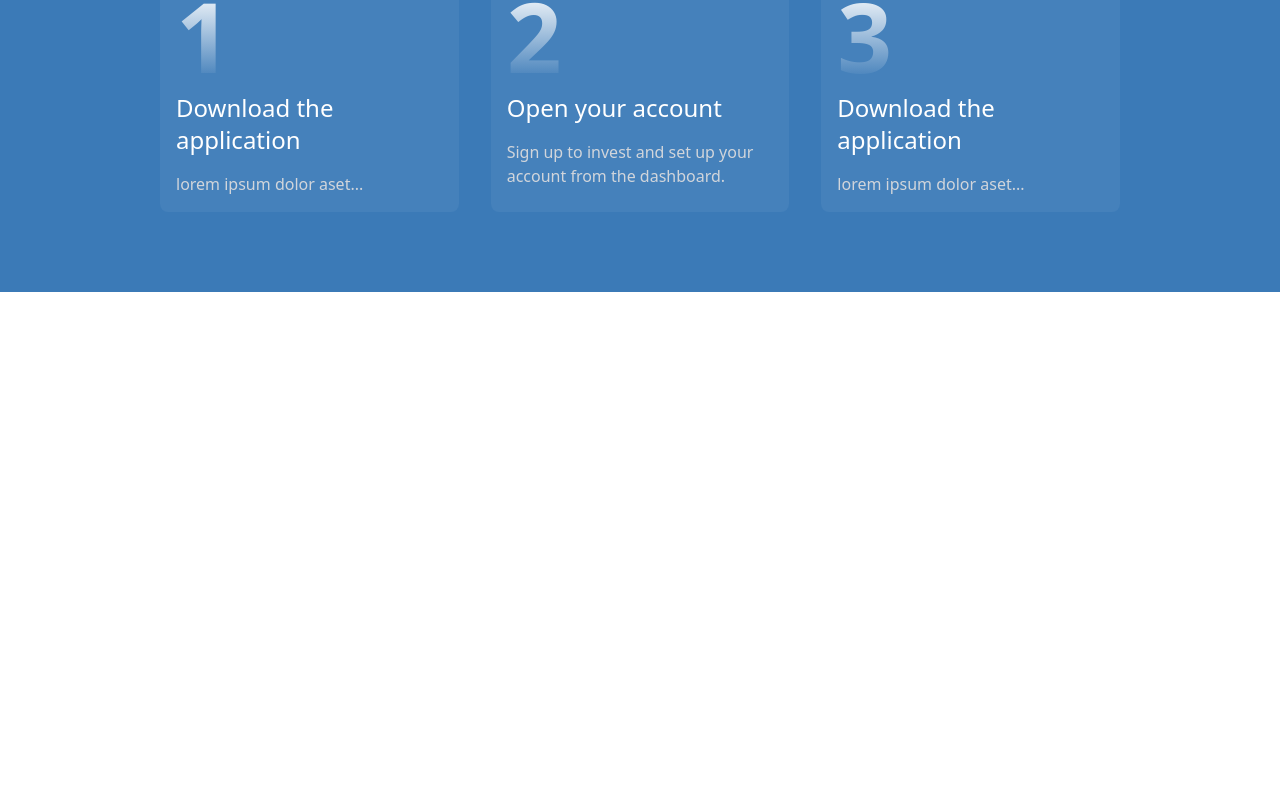
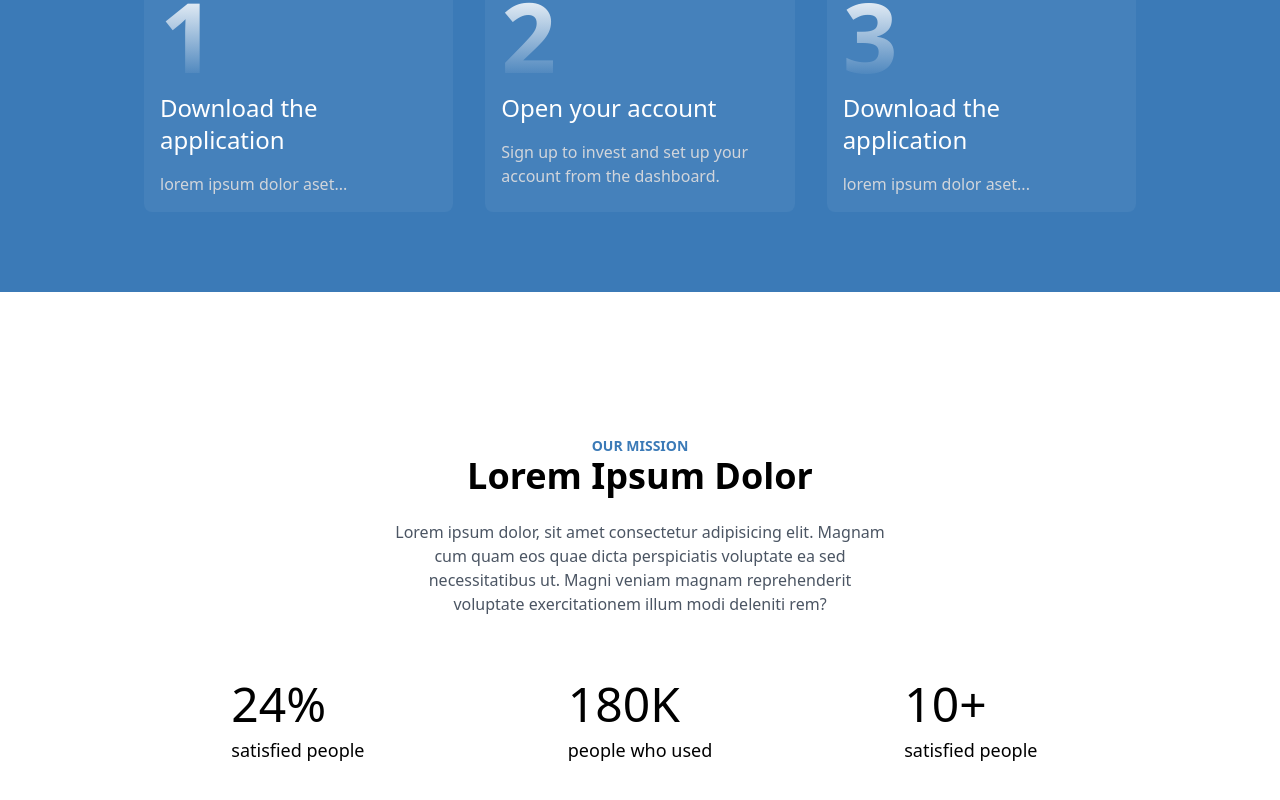
Before and after one commit to maurine-hub/Sabytoo, a Next.js app: page / in a window 1280 px wide. Shown: the part 2398-3198 px from the top of the page. Before the commit the page ends 2690 px from the top, so only its background shows below. Built offline with nearby package versions, Linux system fonts and the light colour scheme.

Commit message:
gestion de la section mission

```diff
--- /dev/null
+++ b/app/components/Mission.jsx
@@ -0,0 +1,30 @@
+
+
+const Mission = () => {
+  return (
+    <div className="mx-10 my-24 md:m-36">
+      <div className="flex flex-col items-center">
+        <p className="text-sm text-[#3b7ab7] uppercase font-semibold">our mission</p>
+        <h1 className="text-4xl font-bold text-black capitalize">Lorem ipsum dolor  </h1>
+        <p className="text-gray-600 my-6 text-center sm:w-1/2">Lorem ipsum dolor, sit amet consectetur adipisicing elit. Magnam cum quam eos quae dicta perspiciatis voluptate ea sed necessitatibus ut. Magni veniam magnam reprehenderit voluptate exercitationem illum modi deleniti rem?</p>
+        <div className="grid grid-cols-3 gap-48 mt-10">
+          <div>
+            <p className="font-medium text-5xl">24%</p>
+            <p className="pt-2 text-lg text-black">satisfied people</p>
+          </div>
+          <div>
+            <p className="font-medium text-5xl">180K</p>
+            <p className="pt-2 text-lg text-black">people who used</p>
+          </div>
+          <div>
+            <p className="font-medium text-5xl">10+</p>
+            <p className="pt-2 text-lg text-black">satisfied people</p>
+          </div>
+        </div>
+
+      </div>
+    </div>
+  )
+}
+
+export default Mission;
--- a/app/components/Step.jsx
+++ b/app/components/Step.jsx
@@ -21,9 +21,9 @@ const List = [
 const Step = () => {
   return (
     <section className="bg-[#3b7ab7] mt-36 py-20 px-4 sm:px-6 lg:px-8">
-      <div className="max-w-7xl mx-32">
+      <div className="max-w-7xl mx-28">
         <div className='w-96'>
-          <p className='uppercase  '>step</p>
+          <p className='uppercase '>step</p>
           <h2 className="text-3xl  text-white mb-8 text-left">
             Lorem ipsum dolor sit amet consectetur adipisicing elit.
           </h2>
--- a/app/page.js
+++ b/app/page.js
@@ -4,6 +4,7 @@ import Hero from "./components/Hero.jsx";
 import Features from "./components/Features";
 import About from "./components/About";
 import Step from "./components/Step";
+import Mission from "./components/Mission";
 
 export default function Home() {
   return (
@@ -22,6 +23,9 @@ export default function Home() {
           <section id="step" >
             <Step/>
           </section>
+          <section id="mission" >
+            <Mission/>
+          </section>
       </main>
     </>
   );
```
